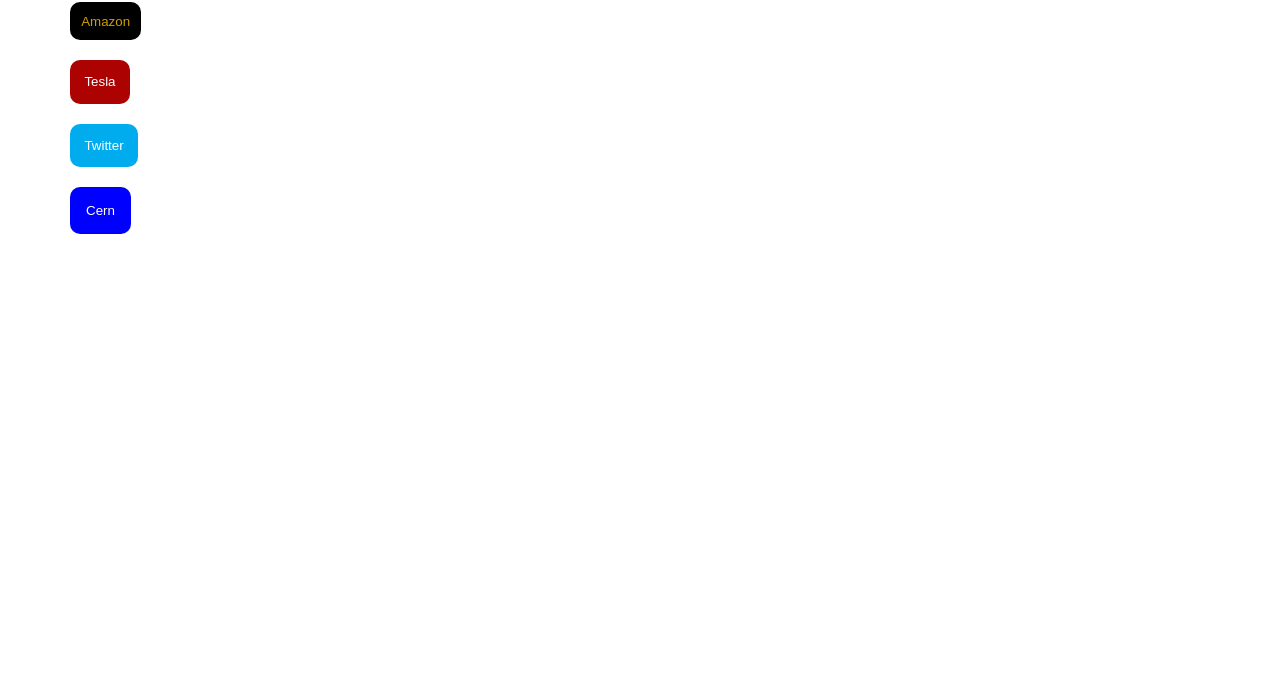
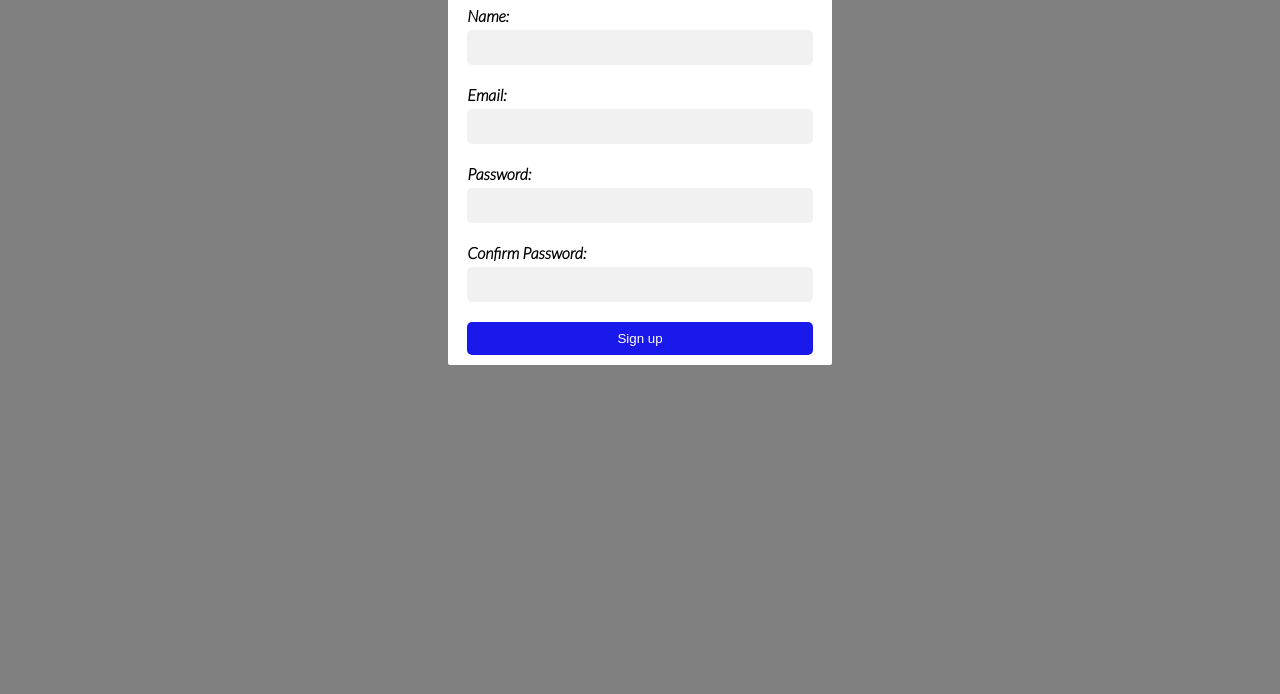
Before and after one commit to Levani49/Cern-Project, a plain HTML site: page index.html in a window 1280 px wide. Shown: the part 106-800 px from the top of the page. Drawn offline with Linux system fonts and the light colour scheme.

Commit message:
feat: sign up page is ready

```diff
--- a/index.html
+++ b/index.html
@@ -1,3 +1,39 @@
+<!-- <!DOCTYPE html>
+<html lang="en">
+  <head>
+    <meta charset="UTF-8" />
+    <meta http-equiv="X-UA-Compatible" content="IE=edge" />
+    <meta name="viewport" content="width=device-width, initial-scale=1.0" />
+    <title>Project-01</title>
+    <link rel="stylesheet" href="style.css" />
+  </head>
+  <body>
+    <form action="/action_page.php">
+      <div class="container">
+        <h1>Sign Up</h1>
+
+        <label for="name"><b>Name</b></label>
+        <input type="text" name="name" id="name" required>
+
+        <label for="email"><b>Email</b></label>
+        <input type="text" name="email" id="email" required>
+
+        <label for="psw"><b>Password</b></label>
+        <input type="password" name="psw" id="psw" required>
+
+        <label for="psw-repeat"><b>Confirm Password</b></label>
+        <input type="password" name="psw-repeat" id="psw-repeat" required>
+
+        <button type="submit" class="registerbtn">Sign up</button>
+      </div>
+
+    </form>
+
+
+    <script src="script.js"></script>
+  </body>
+</html> -->
+
 <!DOCTYPE html>
 <html lang="en">
   <head>
@@ -8,33 +44,33 @@
     <link rel="stylesheet" href="style.css" />
   </head>
   <body>
-    <h1 class="main-title">Title: Cern-Project 02</h1>
-    <div class="line"></div>
-    <ul>
-      <li>
-        <a> <button class="amazon-button">Amazon</button> </a>
-      </li>
-      <li>
-        <a> <button class="tesla-button">Tesla</button> </a>
-      </li>
-      <li>
-        <a> <button class="twitter-button">Twitter</button> </a>
-      </li>
-      <li>
-        <a> <button class="cern-button">Cern</button> </a>
-      </li>
-    </ul>
-    <img class="cern-image" style="display: none" src="./images/cern.png" />
+    <form action="/action_page.php">
+      <div class="container">
+        <h1>Sign Up</h1>
 
-    <div class="images-container">
-      <img class="amazon-image" src="./images/amazon.png" />
-      <img class="tesla-image" style="display: none" src="./images/tesla.png" />
-      <img
-        class="twitter-image"
-        style="display: none"
-        src="./images/twitter.png"
-      />
-    </div>
+        <div class="form-group">
+          <label for="name"><b>Name:</b></label>
+          <input type="text" name="name" id="name" required>
+        </div>
+
+        <div class="form-group">
+          <label for="email"><b>Email:</b></label>
+          <input type="text" name="email" id="email" required>
+        </div>
+
+        <div class="form-group">
+          <label for="psw"><b>Password:</b></label>
+          <input type="password" name="psw" id="psw" required>
+        </div>
+
+        <div class="form-group">
+          <label for="psw-repeat"><b>Confirm Password:</b></label>
+          <input type="password" name="psw-repeat" id="psw-repeat" required>
+        </div>
+
+        <button type="submit" class="registerbtn">Sign up</button>
+      </div>
+    </form>
 
     <script src="script.js"></script>
   </body>
--- a/script.js
+++ /dev/null
@@ -1,43 +0,0 @@
-const amazonImage = document.querySelector(".amazon-image");
-const amazonButton = document.querySelector(".amazon-button");
-const teslaImage = document.querySelector(".tesla-image");
-const teslaButton = document.querySelector(".tesla-button");
-const twitterImage = document.querySelector(".twitter-image");
-const twitterButton = document.querySelector(".twitter-button");
-const cernImage = document.querySelector(".cern-image");
-const cernButton = document.querySelector(".cern-button");
-
-amazonButton.addEventListener("click", () => {
-  amazonImage.classList.toggle("amazon-image--active");
-  amazonButton.classList.toggle("amazon-button--active");
-});
-
-teslaButton.addEventListener("click", () => {
-  if (teslaImage.style.display == "none") {
-    teslaImage.style.display = "block";
-    teslaButton.style.backgroundColor = "rgb(250, 12, 12)";
-  } else {
-    teslaImage.style.display = "none";
-    teslaButton.style.backgroundColor = "rgb(172, 2, 2)";
-  }
-});
-
-twitterButton.addEventListener("click", () => {
-  if (twitterImage.style.display == "none") {
-    twitterImage.style.display = "block";
-    twitterButton.style.backgroundColor = "#75d8ff";
-  } else {
-    twitterImage.style.display = "none";
-    twitterButton.style.backgroundColor = "#00acee";
-  }
-});
-
-cernButton.addEventListener("click", () => {
-  if (cernImage.style.display == "none") {
-    cernImage.style.display = "block";
-    cernButton.style.backgroundColor = "rgb(71, 71, 205)";
-  } else {
-    cernImage.style.display = "none";
-    cernButton.style.backgroundColor = "blue";
-  }
-});
--- a/style.css
+++ b/style.css
@@ -1,3 +1,4 @@
+/* @import url('https://fonts.googleapis.com/css2?family=Lato:ital,wght@1,300&display=swap');
 *,
 *::before,
 *::after {
@@ -7,110 +8,99 @@
 body {
   padding: 0;
   margin: 0;
+  background-color: gray;
+  font-family: 'Lato', sans-serif;
 }
 
-.main-title {
+.container {
+  margin-top: 30px;
   margin-left: 35%;
-  margin-top: 40px;
+  background-color: white;
+  display: flex;
+  justify-content: center;
+  align-items: center;
+  flex-direction: column;
+  width: 30%;
+  border-radius: 2px;
 }
 
-.line {
-  height: 1px;
-  background-color: rgba(26, 26, 26, 1);
-  position: absolute;
-  top: 89px;
-  left: 70px;
-  right: 70px;
-  border: 1px solid #1a1a1a;
+input[type=text], input[type=password] {
+  width: 90%;
+  padding: 10px 10px;
+  margin: 5px 0 22px 0;
+  border: none;
+  background: #f1f1f1;
+  border-radius: 5px;
 }
 
-ul {
-  display: flex;
-  margin: 0;
-  padding: 0;
-  flex-direction: column;
+.registerbtn {
+  background-color: rgb(25, 25, 235);
+  color: white;
+  padding: 9px 12px;
+  border: none;
+  cursor: pointer;
+  width: 90%;
+  margin-bottom: 10px;
+  border-radius: 5px;
+} */
+
+
+@import url('https://fonts.googleapis.com/css2?family=Lato:ital,wght@1,300&display=swap');
+*,
+*::before,
+*::after {
+  box-sizing: border-box;
 }
 
-li {
-  list-style: none;
-  padding: 10px;
-  margin-left: 50px;
+body {
+  padding: 0;
+  margin: 0;
+  background-color: gray;
+  font-family: 'Lato', sans-serif;
 }
 
-li a {
-  display: block;
-  text-decoration: none;
-  color: #0c41ec;
-  padding: 1em;
-  position: relative;
-  padding: 0 10px;
+.container {
+  margin-top: 30px;
+  margin-left: auto;
+  margin-right: auto;
+  background-color: white;
+  display: flex;
+  justify-content: center;
+  align-items: center;
+  flex-direction: column;
+  width: 30%;
+  border-radius: 2px;
 }
 
-.cern-image {
-  margin-left: 34%;
-  margin-top: -200px;
-  width: 300px;
-  height: 250px;
+.form-group {
+  display: flex;
+  flex-direction: column;
+  margin-bottom: 10px;
+  width: 90%;
 }
 
-.images-container {
-  display: flex;
-  justify-content: space-around;
+label {
+  text-align: left;
+  margin-bottom: 5px;
 }
 
-.amazon-image {
-  display: none;
+input[type=text],
+input[type=password] {
+  width: 100%;
+  padding: 10px 10px;
+  margin-bottom: 10px;
+  border: none;
+  background: #f1f1f1;
+  border-radius: 5px;
 }
 
-.amazon-image--active {
-  display: block;
+.registerbtn {
+  background-color: rgb(25, 25, 235);
+  color: white;
+  padding: 9px 12px;
+  border: none;
+  cursor: pointer;
+  width: 90%;
+  margin-bottom: 10px;
+  border-radius: 5px;
 }
-
-.amazon-button {
-  border-style: none;
-  background-color: black;
-  color: rgb(208, 157, 2);
-  border-radius: 10px;
-  cursor: pointer;
-  padding: 0.7rem;
-}
-
-.amazon-button--active {
-  background-color: rgb(78, 77, 77);
-}
-
-.tesla-image {
-  width: 150px;
-  height: 194px;
-}
-
-.tesla-button {
-  border-style: none;
-  background-color: rgb(172, 2, 2);
-  color: white;
-  border-radius: 10px;
-  cursor: pointer;
-  padding: 0.9rem;
-}
-
-.twitter-image {
-  height: 194px;
-}
-
-.twitter-button {
-  border-style: none;
-  background-color: #00acee;
-  color: white;
-  border-radius: 10px;
-  cursor: pointer;
-  padding: 0.9rem;
-}
-
-.cern-button {
-  border-style: none;
-  background-color: blue;
-  color: white;
-  border-radius: 10px;
-  cursor: pointer;
-  padding: 1rem;
-}
```
Also changed, not shown: images/amazon.png (deleted), images/cern.png (deleted), images/tesla.png (deleted), images/twitter.png (deleted).
